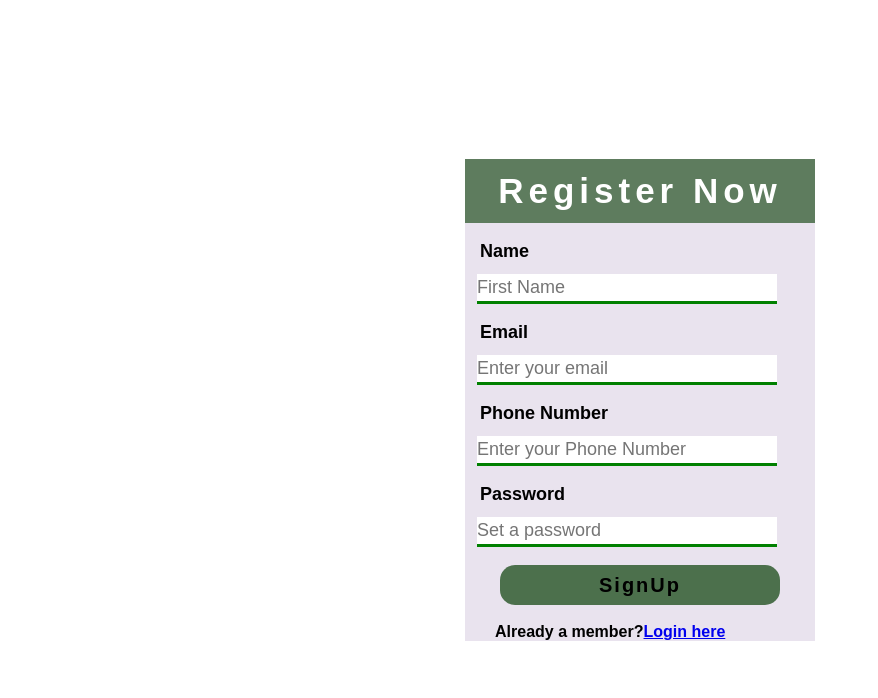
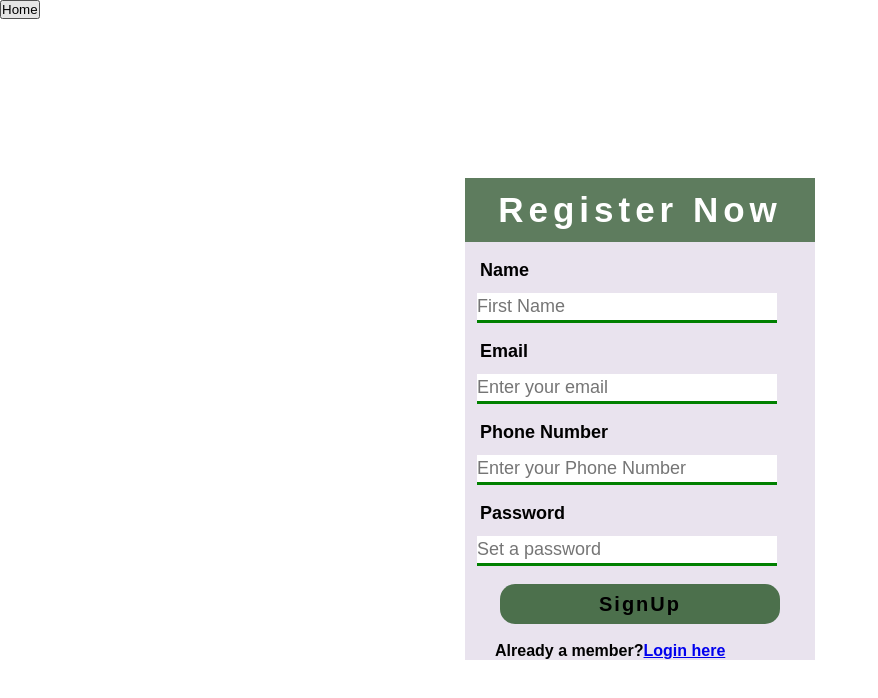
Before and after one commit to kukkusuresh/keralatourism, a plain HTML site: page signup.html in a window 1280 px wide. Shown: the whole page, without its empty margins (0-878 px from the left). Drawn offline with Linux system fonts and the light colour scheme.

Commit message:
Add files via upload

```diff
--- a/signup.html
+++ b/signup.html
@@ -10,6 +10,9 @@
 
 </head>
 <body background-image= "images/tour6.jpg">
+    <a href="index.html"><button onclick="document.location='index.html'">Home</button>
+    </a>
+
 
     <div class="container">
         <div class="login">
```
